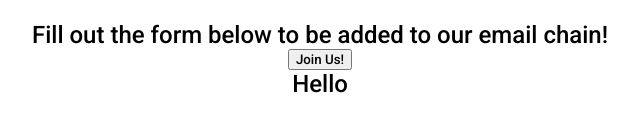
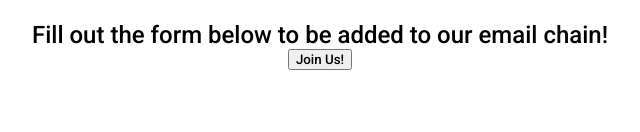
Before and after one commit to maddogy10/bhscodingclub, a plain HTML site: page index.html in a window 1280 px wide. Shown: the part 1133-1265 px from the top of the page, 320-960 px from the left. Drawn offline with Linux system fonts and the light colour scheme.

Commit message:
Took away Hello

```diff
--- a/index.html
+++ b/index.html
@@ -31,7 +31,6 @@
         <div id="joinus">
             <h2>Fill out the form below to be added to our email chain!</h2>
             <button>Join Us!</button>
-            <h2>Hello</h2>
         </div>
 
     </body>
```
